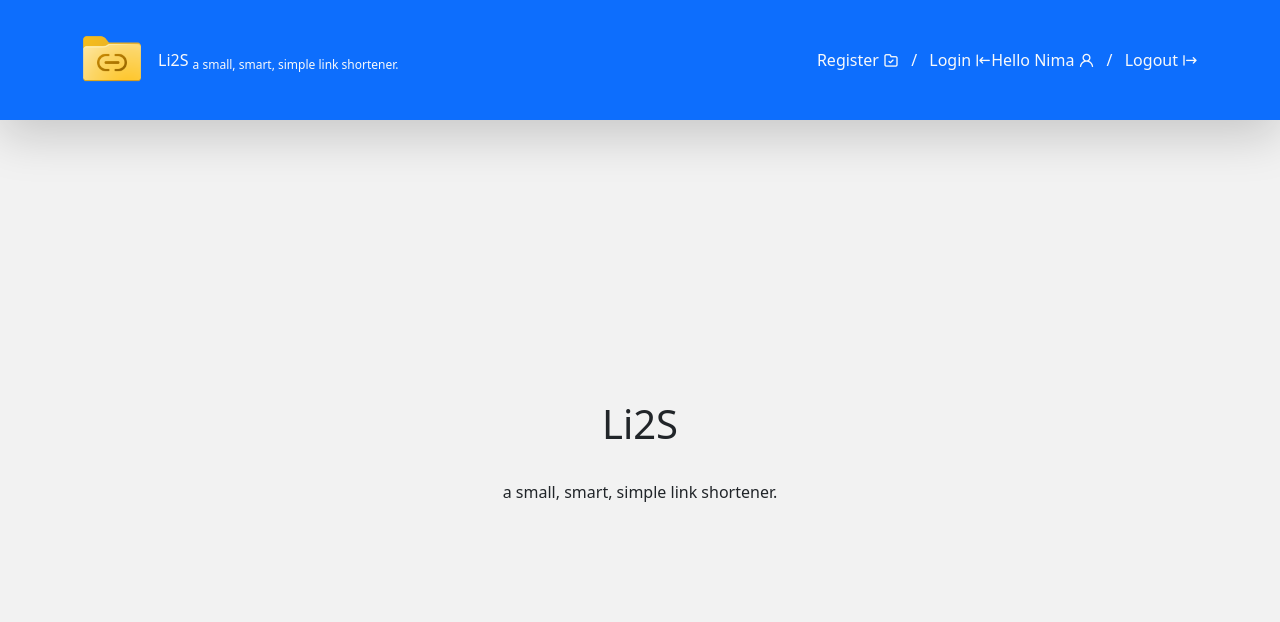
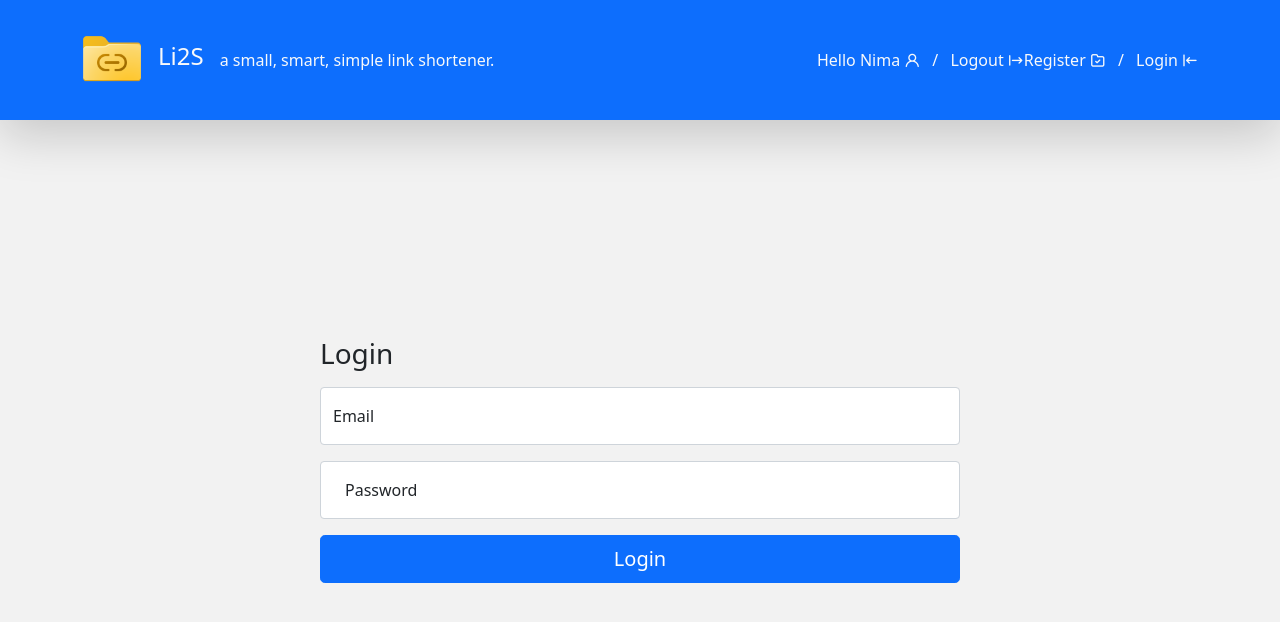
Before and after one commit to n2nima/Li2S, a PHP site: page /li2s/login.php in a window 1280 px wide. Shown: the top 622 px of the page. Run offline with PHP 8.4, Linux system fonts and the light colour scheme.

Commit message:
login template completed.

```diff
--- /dev/null
+++ b/func/check_login.php
@@ -0,0 +1,6 @@
+<?php
+session_start();
+
+if (!isset($_SESSION['user'])) {
+    redirect('login.php');
+}
--- /dev/null
+++ b/func/logout.php
@@ -0,0 +1,5 @@
+<?php
+session_start();
+require 'helper.php';
+session_destroy();
+redirect('login.php');
--- a/layouts/header.php
+++ b/layouts/header.php
@@ -6,19 +6,22 @@ require_once "func/helper.php";
         <div class="row">
             <div class="col-6 logo d-flex justify-content-start align-items-center">
                 <img src="<?= assets('assets/logo.png') ?>" alt="logo" width="60px" />
-                <span class="text-light mx-3">Li2S <sub>a small, smart, simple link shortener.</sub></span>
+                <h4 class="text-light mx-3">Li2S</h4>
+                <span class="text-light">a small, smart, simple link shortener.</span>
             </div>
             <div class="col-6 d-flex justify-content-end align-items-center">
+                <div class="in">
+                    <a href="#" class="text-light text-decoration-none">Hello <span>Nima</span><i class="uil uil-user ms-1"></i></a>
+                    <span class="mx-2 text-light">/</span>
+                    <a href="<?= url('func/logout.php') ?>" class="text-light text-decoration-none">Logout<i class="uil uil-arrow-from-right ms-1"></i></a>
+                </div>
+
                 <div class="out">
                     <a href="./register.php" class="text-light text-decoration-none">Register<i class="uil uil-folder-check ms-1"></i></a>
                     <span class="mx-2 text-light">/</span>
-                    <a href="#" class="text-light text-decoration-none">Login<i class="uil uil-left-arrow-to-left ms-1"></i></a>
+                    <a href="login.php" class="text-light text-decoration-none">Login<i class="uil uil-left-arrow-to-left ms-1"></i></a>
                 </div>
-                <div class="in">
-                    <a href="#" class="text-light text-decoration-none">Hello <span>Nima</span><i class="uil uil-user ms-1"></i></a>
-                    <span class="mx-2 text-light">/</span>
-                    <a href="#" class="text-light text-decoration-none">Logout<i class="uil uil-arrow-from-right ms-1"></i></a>
-                </div>
+
             </div>
         </div>
     </div>
--- a/login.php
+++ b/login.php
@@ -1,41 +1,75 @@
+<?php
+session_start();
+require 'func/_connect.php';
+require 'func/helper.php';
+$err = '';
+global $conn;
+
+if (isset($_SESSION['user'])) {
+  unset($_SESSION['user']);
+}
+
+if (
+  isset($_POST['email']) && $_POST['email'] !== ''
+  && isset($_POST['password']) && $_POST['password'] !== ''
+) {
+  $query = 'SELECT * FROM li2s.users WHERE email = ?';
+  $statement = $conn->prepare($query);
+  $statement->execute([$_POST['email']]);
+  $user = $statement->fetch();
+  if ($user !== false) {
+    if (password_verify($_POST['password'], $user->password)) {
+      $_SESSION['user'] = $user->email;
+      redirect('panel.php');
+    } else {
+      $err = "Email or Password incorrect.";
+    }
+  } else {
+    $err = "Email or Password incorrect.";
+  }
+} else {
+  if (!empty($_POST)) {
+    $err = "Please fill all inputs.";
+  }
+}
+
+?>
+
 <!DOCTYPE html>
 <html lang="en">
+
 <head>
   <meta charset="UTF-8">
   <meta name="viewport" content="width=device-width, initial-scale=1.0">
   <link rel="stylesheet" href="https://unicons.iconscout.com/release/v4.0.8/css/line.css">
   <link href="https://cdn.jsdelivr.net/npm/bootstrap@5.0.2/dist/css/bootstrap.min.css" rel="stylesheet" integrity="sha384-EVSTQN3/azprG1Anm3QDgpJLIm9Nao0Yz1ztcQTwFspd3yD65VohhpuuCOmLASjC" crossorigin="anonymous">
-    <link rel="stylesheet" href="assets/styles/main.css">
-    <link rel="shortcut icon" href="assets/logo.png" type="image/x-icon">
+  <link rel="stylesheet" href="<?= assets('assets/styles/main.css') ?>" />
+  <link rel="shortcut icon" href="<?= assets('assets/logo.png') ?>" type="image/x-icon" />
   <title>Link 2 Short</title>
 </head>
+
 <body>
-    <section id="header" class="bg-primary shadow-lg d-flex align-items-center">
-        <div class="container">
-          <div class="row">
-            <div class="col-6 logo d-flex justify-content-start align-items-center">
-              <img src="assets/logo.png" alt="logo" width="60px"/>
-              <span class="text-light mx-3">Li2S <sub>a small, smart, simple link shortener.</sub></span>
+  <?php require_once 'layouts/header.php'; ?>
+  <section id="main" class="d-flex flex-column justify-content-center align-items-center">
+    <main class="form-register w-50">
+      <form action="<?= url('panel.php') ?>" method="POST">
+        <h1 class="h3 mb-3 fw-normal">Login</h1>
+        <?php
+        if ($err !== "") {
+          echo '<div class="alert alert-danger" role="alert">' . $err . '</div>';
+        };
+        ?>
+        <div class="form-floating mb-3">
+          <input type="email" class="form-control" id="email" name="email" require placeholder="username" autocomplete="off">
+          <label for="email">Email</label>
         </div>
-            <div class="col-6 d-flex justify-content-end align-items-center">
-              <div class="out">
-                  <a href="#" class="text-light text-decoration-none">Register<i class="uil uil-folder-check ms-1"></i></a>
-              <span class="mx-2 text-light">/</span>
-              <a href="#" class="text-light text-decoration-none">Login<i class="uil uil-left-arrow-to-left ms-1"></i></a>
+        <div class="form-floating mb-3">
+          <input type="password" class="form-control" id="password" name="password" require placeholder="password" autocomplete="off">
+          <label for="password" class="px-4">Password</label>
         </div>
-              <div class="in">
-                  <a href="#" class="text-light text-decoration-none">Hello <span>Nima</span><i class="uil uil-user ms-1"></i></a>
-              <span class="mx-2 text-light">/</span>
-              <a href="#" class="text-light text-decoration-none">Logout<i class="uil uil-arrow-from-right ms-1"></i></a>
-              </div>
-            </div>
-          </div>
-        </div>
-      </section>
-    <section id="main" class="d-flex flex-column justify-content-center align-items-center">
-            <h1>Li2S</h1>
-            <br>
-            <p>a small, smart, simple link shortener.</p>
+        <input class="w-100 btn btn-lg btn-primary" type="submit" value="Login"></input>
+      </form>
+    </main>
   </section>
 </body>
 
--- a/register.php
+++ b/register.php
@@ -31,6 +31,10 @@ if (
     }
   } else {
     $err = "Password does not match.";
+  }
+} else {
+  if (!empty($_POST)) {
+    $err = "Please fill all inputs.";
   }
 }
 ?>
```
Also changed, not shown: panel.php (+16 -25 lines). Lines whose indentation alone changed are shown as unchanged.
